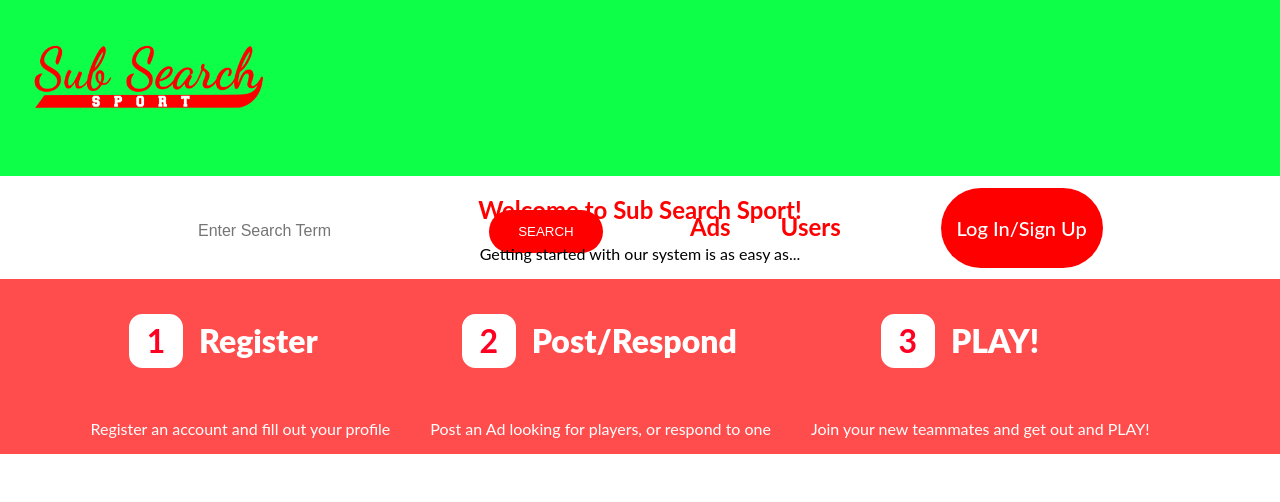
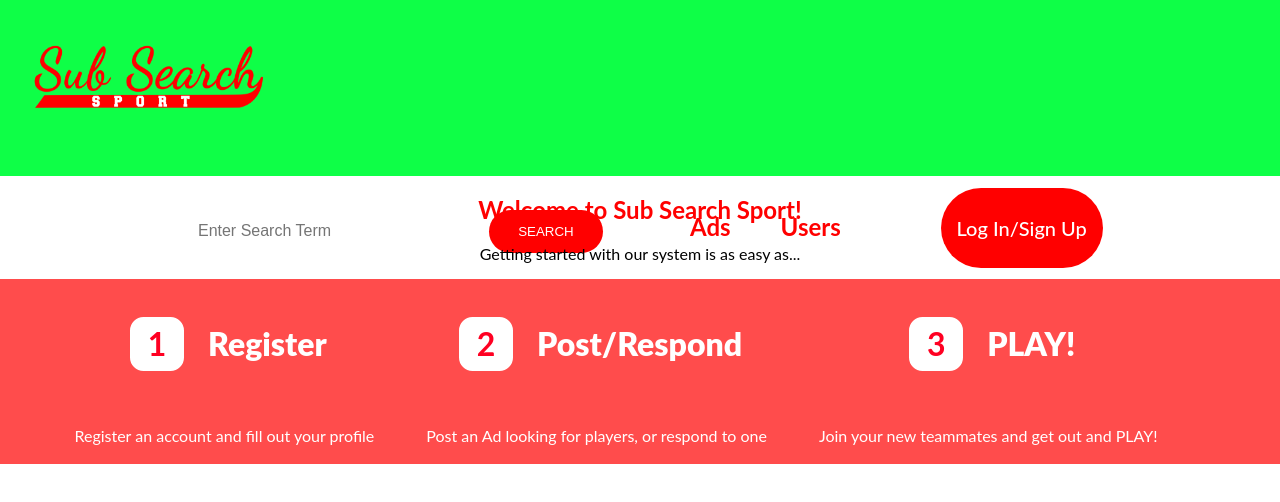
Before and after one commit to tlasalle5027/SubSearchSports, a React (Create React App) app in the folder client/: page / in a window 1280 px wide. Shown: the top 502 px of the page. Built offline with nearby package versions, Linux system fonts and the light colour scheme.

Commit message:
Used a table to align instructions better

```diff
--- a/client/src/components/Homepage/Instruction/Instruction.css
+++ b/client/src/components/Homepage/Instruction/Instruction.css
@@ -1,3 +1,8 @@
+.center{
+    margin-left: auto;
+    margin-right: auto;
+}
+
 .instruction{
     background-color: rgba(255, 0, 0, 0.7);
     display: inline-block;
@@ -11,20 +16,20 @@
     display: inline-block;
     font-size: 32px;
     font-weight: 900;
-    margin-right: 8rem;
+    margin-right: 3rem;
 }
 
 .instruction p{
     color: #FFF;
     display: inline-block;
-    margin-right: 2.5rem;
+    margin-right: 3rem;
 }
 
 .instruction num{
     color: #F02;
     display: inline-block;
-    margin-left: 1rem;
-    margin-right: 1rem;
+    margin-left: .5rem;
+    margin-right: 1.5rem;
 }
 
 .numberCircle {
--- a/client/src/components/Homepage/Instruction/Instruction.js
+++ b/client/src/components/Homepage/Instruction/Instruction.js
@@ -6,14 +6,18 @@ class Instruction extends React.Component{
         return (
             <section>
                 <section className="instruction">
-                    <num className="numberCircle">1</num><h1>Register</h1>
-                    <num className="numberCircle">2</num><h1>Post/Respond</h1>
-                    <num className="numberCircle">3</num><h1>PLAY!</h1>
-                </section>
-                <section className="instruction">
-                    <p>Register an account and fill out your profile</p>
-                    <p>Post an Ad looking for players, or respond to one</p>
-                    <p>Join your new teammates and get out and PLAY!</p>
+                    <table className="center">
+                        <tr>
+                            <td><num className="numberCircle">1</num><h1>Register</h1></td>
+                            <td><num className="numberCircle">2</num><h1>Post/Respond</h1></td>
+                            <td><num className="numberCircle">3</num><h1>PLAY!</h1></td>
+                        </tr>
+                        <tr>
+                            <td><p>Register an account and fill out your profile</p></td>
+                            <td><p>Post an Ad looking for players, or respond to one</p></td>
+                            <td><p>Join your new teammates and get out and PLAY!</p></td>
+                        </tr>
+                    </table>
                 </section>
             </section>
 
```
Also changed, not shown: 1 other file (tests, documents, lock files or other folders).
